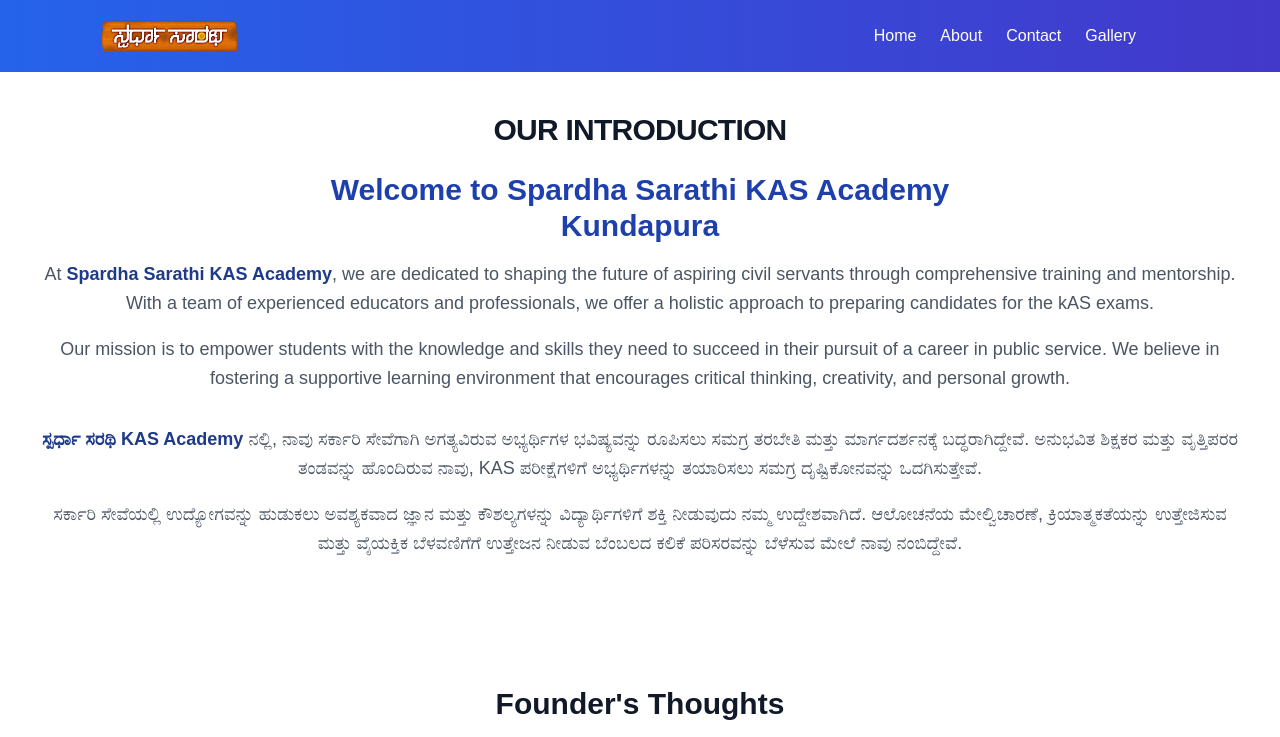
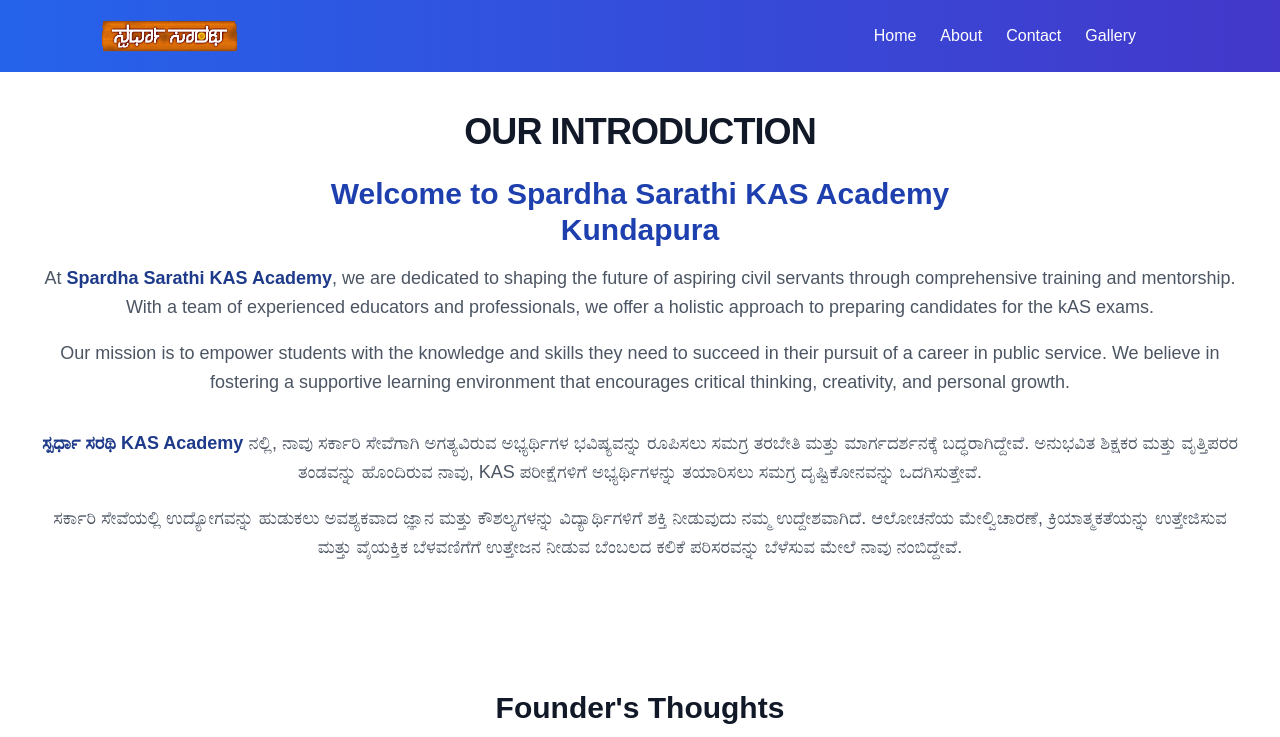
Before and after one commit to shettynishanth/Spardha_Sarathi, a React (Create React App) app: page /AboutUs in a window 1280 px wide. Shown: the top 737 px of the page. Built offline with nearby package versions, Linux system fonts and the light colour scheme; no server answers; the database is empty.

Commit message:
Update AboutUs.js

```diff
--- a/src/components/AboutUs.js
+++ b/src/components/AboutUs.js
@@ -7,9 +7,12 @@
       {/* Main About Us Section */}
       <div className="max-w-7xl mx-auto p-10 pt-28">
         {/* Heading Section */}
-        <h1 className="text-3xl font-extrabold text-center text-gray-900 mb-6 tracking-tight uppercase">
-          Our Introduction
-        </h1>
+        <h1 className="text-2xl md:text-4xl font-extrabold text-center text-gray-900 mb-6 tracking-tight uppercase relative">
+  Our Introduction
+  <span className="custom-underline"></span>
+</h1>
+
+
         <h2 className="text-3xl font-semibold text-center text-blue-800 mb-4">
           Welcome to  Spardha Sarathi KAS Academy<br /> Kundapura
         </h2>
```
